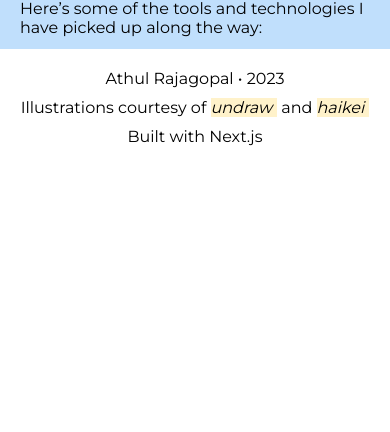
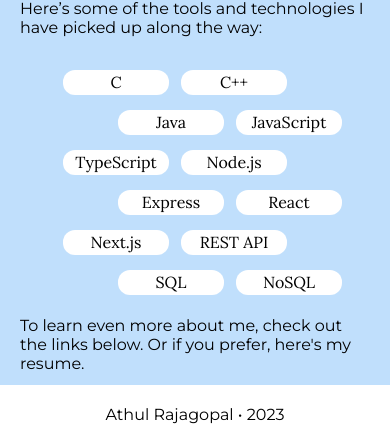
Before and after one commit to rajagoat/athulrajagopal.dev, a Next.js app: page / in a window 390 px wide. Shown: the part 1270-1702 px from the top of the page. Before the commit the page ends 1440 px from the top, so only its background shows below. Built offline with nearby package versions, Linux system fonts and the light colour scheme.

Commit message:
skills looks good on mobile

```diff
--- a/components/Skill.js
+++ b/components/Skill.js
@@ -1,14 +1,15 @@
 import { Lora } from "next/font/google";
+import styles from "../styles/Skill.module.css";
 
 const lora = Lora({
   subsets: ['latin'],
   weight: ['400']
 });
 
-const Skill = () => {
+const Skill = ({name}) => {
     return (
-        <div className={lora.className}>
-
+        <div className={`${lora.className} ${styles.skill}`}>
+          <p>{name}</p>
         </div>
     );
 }
--- /dev/null
+++ b/components/SkillsContainer.js
@@ -0,0 +1,20 @@
+import styles from "../styles/SkillsContainer.module.css";
+import Skill from "./Skill";
+
+const SkillsContainer = ({ skills, numberPerRow }) => {
+    return (
+        <div className={styles.skillsContainer}>
+            {skills.map(skill =>
+                <Skill id={skill} name={skill} />
+            ).reduce((r, skill, index) => {
+                index % numberPerRow === 0 && r.push([]);
+                r[r.length - 1].push(skill);
+                return r;
+            }, []).map(rowContent =>
+                <div className={styles.row}>{rowContent}</div>
+            )}
+        </div>
+    );
+}
+
+export default SkillsContainer;
--- a/pages/index.js
+++ b/pages/index.js
@@ -5,6 +5,7 @@
 import { Icon } from '@iconify/react';
 import arrowDown from '@iconify/icons-mdi/arrow-down';
 import undrawTeam from "../public/assets/undraw-engineering-team.svg";
+import SkillsContainer from '../components/SkillsContainer';
 
 export default function Home() {
   return (
@@ -48,6 +49,26 @@
           <div className={styles.mainText}>
             <p>Here’s some of the tools and technologies I have picked up along the way:</p>
           </div>
+          <SkillsContainer
+              skills={[
+                "C",
+                "C++",
+                "Java",
+                "JavaScript",
+                "TypeScript",
+                "Node.js",
+                "Express",
+                "React",
+                "Next.js",
+                "REST API",
+                "SQL",
+                "NoSQL"
+              ]}
+              numberPerRow={2}
+            />
+          <div className={styles.mainText}>
+            <p>To learn even more about me, check out the links below. Or if you prefer, here&apos;s my resume.</p>
+          </div>
         </section>
       </div>
     </div>
--- a/styles/Home.module.css
+++ b/styles/Home.module.css
@@ -6,7 +6,7 @@
 
 .arrowDown {
     align-self: center;
-    margin-top: 19px;
+    margin-top: 35px;
 }
 
 .divider {
--- /dev/null
+++ b/styles/Skill.module.css
@@ -0,0 +1,10 @@
+.skill {
+    width: 106px;
+    height: 25px;
+    color: var(--color-text-primary);
+    background-color: var(--color-bg-primary);
+    display: flex;
+    align-items: center;
+    justify-content: center;
+    border-radius: 12px;
+}
--- /dev/null
+++ b/styles/SkillsContainer.module.css
@@ -0,0 +1,30 @@
+.skillsContainer {
+    display: flex;
+    flex-direction: column;
+    margin: 21px 0;
+    align-items: center;
+}
+
+.row {
+    display: flex;
+}
+
+.row:not(:last-child) {
+    margin-bottom: 15px;
+}
+
+.row:nth-child(odd)>div:first-child {
+    margin-left: -40px;
+}
+
+.row:nth-child(even)>div:first-child {
+    margin-left: 70px;
+}
+
+.row:nth-child(odd)>div:not(:first-child) {
+    margin-left: 12px;
+}
+
+.row:nth-child(even)>div:not(:first-child) {
+    margin-left: 12px;
+}
```
